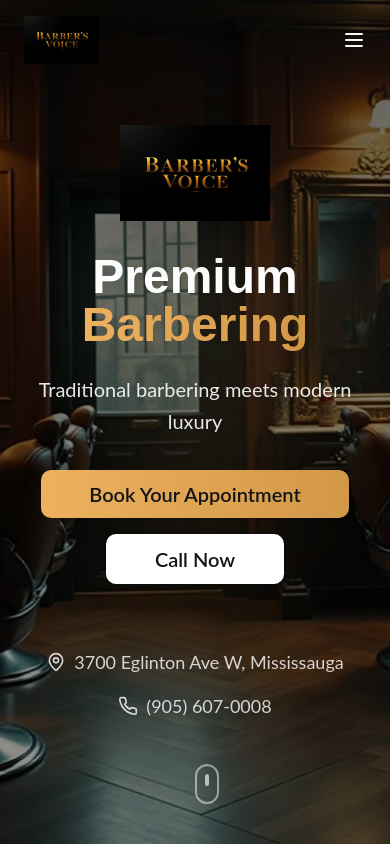
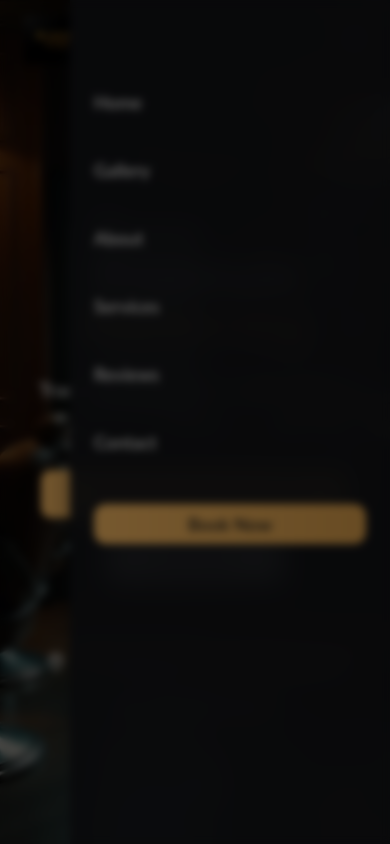
Before and after one commit to zaidsultann/voice-of-style-mvp, a React (Vite) app: page / in a window 390 px wide. Both pictures are taken after a click on the button 354 px from the left and 40 px from the top of the page. Shown: the top 844 px of the page. Built offline with nearby package versions, Linux system fonts and the light colour scheme.

Commit message:
Fix: Mobile navigation menu
Implement a mobile-friendly navigation menu, ensuring functionality on smaller screens.

```diff
--- a/src/components/Header.tsx
+++ b/src/components/Header.tsx
@@ -1,9 +1,11 @@
 import { useState, useEffect } from "react";
 import { Button } from "@/components/ui/button";
+import { Menu, X } from "lucide-react";
 import logo from "@/assets/logo.png";
 
 const Header = () => {
   const [isScrolled, setIsScrolled] = useState(false);
+  const [isMobileMenuOpen, setIsMobileMenuOpen] = useState(false);
 
   useEffect(() => {
     const handleScroll = () => {
@@ -19,6 +21,7 @@ const Header = () => {
     if (element) {
       element.scrollIntoView({ behavior: 'smooth' });
     }
+    setIsMobileMenuOpen(false); // Close mobile menu after navigation
   };
 
   return (
@@ -88,12 +91,81 @@ const Header = () => {
           </Button>
 
           {/* Mobile Menu Button */}
-          <button className="md:hidden text-foreground hover:text-primary">
-            <svg className="w-6 h-6" fill="none" stroke="currentColor" viewBox="0 0 24 24">
-              <path strokeLinecap="round" strokeLinejoin="round" strokeWidth={2} d="M4 6h16M4 12h16M4 18h16" />
-            </svg>
+          <button
+            onClick={() => setIsMobileMenuOpen(!isMobileMenuOpen)}
+            className="md:hidden text-foreground hover:text-primary transition-colors duration-300"
+          >
+            {isMobileMenuOpen ? <X className="w-6 h-6" /> : <Menu className="w-6 h-6" />}
           </button>
         </div>
+
+        {/* Mobile Menu */}
+        <div className={`md:hidden fixed top-0 right-0 h-full w-80 bg-background/95 backdrop-blur-md shadow-luxury transform transition-transform duration-300 ease-in-out ${
+          isMobileMenuOpen ? 'translate-x-0' : 'translate-x-full'
+        }`}>
+          <div className="flex flex-col pt-20 px-6 space-y-6">
+            <button
+              onClick={() => scrollToSection('home')}
+              className="text-foreground hover:text-primary transition-colors duration-300 font-medium text-left py-2"
+            >
+              Home
+            </button>
+            <button
+              onClick={() => scrollToSection('gallery')}
+              className="text-foreground hover:text-primary transition-colors duration-300 font-medium text-left py-2"
+            >
+              Gallery
+            </button>
+            <button
+              onClick={() => scrollToSection('about')}
+              className="text-foreground hover:text-primary transition-colors duration-300 font-medium text-left py-2"
+            >
+              About
+            </button>
+            <button
+              onClick={() => scrollToSection('services')}
+              className="text-foreground hover:text-primary transition-colors duration-300 font-medium text-left py-2"
+            >
+              Services
+            </button>
+            <button
+              onClick={() => scrollToSection('reviews')}
+              className="text-foreground hover:text-primary transition-colors duration-300 font-medium text-left py-2"
+            >
+              Reviews
+            </button>
+            <button
+              onClick={() => scrollToSection('contact')}
+              className="text-foreground hover:text-primary transition-colors duration-300 font-medium text-left py-2"
+            >
+              Contact
+            </button>
+
+            <div className="pt-4">
+              <Button
+                asChild
+                variant="luxury"
+                className="w-full"
+              >
+                <a
+                  href="https://www.fresha.com/a/barbers-voice-mississuaga-3700-eglinton-avenue-west-deuipxgm/all-offer?menu=true"
+                  target="_blank"
+                  rel="noopener noreferrer"
+                >
+                  Book Now
+                </a>
+              </Button>
+            </div>
+          </div>
+        </div>
+
+        {/* Mobile Menu Overlay */}
+        {isMobileMenuOpen && (
+          <div
+            className="md:hidden fixed inset-0 bg-black/50 backdrop-blur-sm"
+            onClick={() => setIsMobileMenuOpen(false)}
+          />
+        )}
       </nav>
     </header>
   );
```
